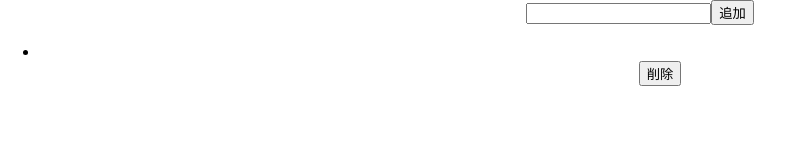
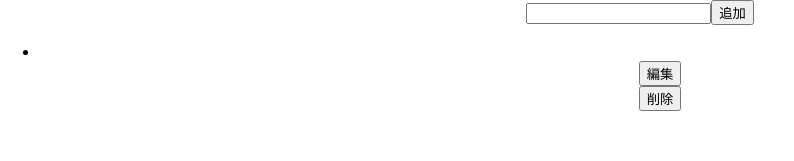
Before and after one commit to hrkhito/react-typescript-firebase-todo, a React (Create React App) app: page / in a window 1280 px wide. Both pictures are taken after a click on the button "追加". Shown: the top 161 px of the page, without its empty margins (0-794 px from the left). Built offline with nearby package versions, Linux system fonts and the light colour scheme.

Commit message:
update: #work 編集機能までの実装

```diff
--- a/src/components/addedTask.tsx
+++ b/src/components/addedTask.tsx
@@ -1,10 +1,13 @@
-import React, { useCallback } from 'react'
+import React, { useCallback, useState } from 'react'
 import { useRecoilValue, useSetRecoilState } from 'recoil'
 import { Todos } from '../states/todos'
 import { todo } from '../types/todo';
-import { Task } from './task';
+import { DeleteTask } from './deleteTask';
+import { EditTask } from './editTask';
 
 export const AddedTask = () => {
+
+  const [isAdmin,setIsAdmin]=useState(false);
 
   const tasks=useRecoilValue<Array<todo>>(Todos);
   const setTasks=useSetRecoilState(Todos);
@@ -15,11 +18,25 @@ export const AddedTask = () => {
     setTasks(newTasks);
   },[setTasks,tasks])
 
+  const onEdit=useCallback(()=>{
+    setIsAdmin(!isAdmin);
+  },[isAdmin])
+
   return (
     <ul>
       {tasks.map((task:todo,index:number)=>{
         return (
-          <Task key={index} onDelete={()=>{onDelete(index)}} title={task.title} />
+          <div key={task.id}>
+            <EditTask
+              onEdit={onEdit}
+              title={task.title}
+              isAdmin={isAdmin}
+              setIsAdmin={setIsAdmin}
+            />
+            <DeleteTask
+              onDelete={()=>{onDelete(index)}}
+            />
+          </div>
         )
       })}
     </ul>
--- /dev/null
+++ b/src/components/deleteTask.tsx
@@ -0,0 +1,10 @@
+export const DeleteTask = (props:any) => {
+
+  const {onDelete}=props
+
+  return (
+    <div>
+      <button onClick={onDelete}>削除</button>
+    </div>
+  )
+}
--- /dev/null
+++ b/src/components/editTask.tsx
@@ -0,0 +1,32 @@
+import { useCallback, useState } from "react"
+
+export const EditTask = (props:any) => {
+
+  const {onEdit,isAdmin,setIsAdmin,title}=props
+
+  const [input,setInput]=useState(title)
+
+  const onChange=useCallback((e:React.ChangeEvent<HTMLInputElement>)=>{
+    setInput(e.target.value);
+  },[])
+
+  const onClick=()=>{
+    setIsAdmin(!isAdmin);
+  }
+
+  return (
+    <div>
+      {isAdmin ? (
+        <div>
+          <input onChange={onChange} value={input} />
+          <button onClick={onClick}>完了</button>
+        </div>
+      ) : (
+        <div>
+          <li>{input}</li>
+          <button onClick={onEdit}>編集</button>
+        </div>
+      )}
+    </div>
+  )
+}
--- a/src/components/inputTask.tsx
+++ b/src/components/inputTask.tsx
@@ -4,8 +4,13 @@ import { inputTodo } from '../states/inputTodo'
 import { Todos } from '../states/todos'
 import { todo } from '../types/todo';
 
+let i:number=0;
+
 const getKey=()=>{
-  Math.random().toString(32).substring(2);
+  i++;
+  return (
+    i
+  )
 };
 
 export const InputTask = () => {
--- a/src/components/task.tsx
+++ /dev/null
@@ -1,11 +0,0 @@
-export const Task = (props:any) => {
-
-  const {onDelete,title}=props
-
-  return (
-    <div>
-      <li>{title}</li>
-      <button onClick={()=>{onDelete()}}>削除</button>
-    </div>
-  )
-}
--- a/src/types/todo.ts
+++ b/src/types/todo.ts
@@ -1,4 +1,4 @@
 export type todo={
-  id: string,
+  id: number,
   title: string,
 }
```
